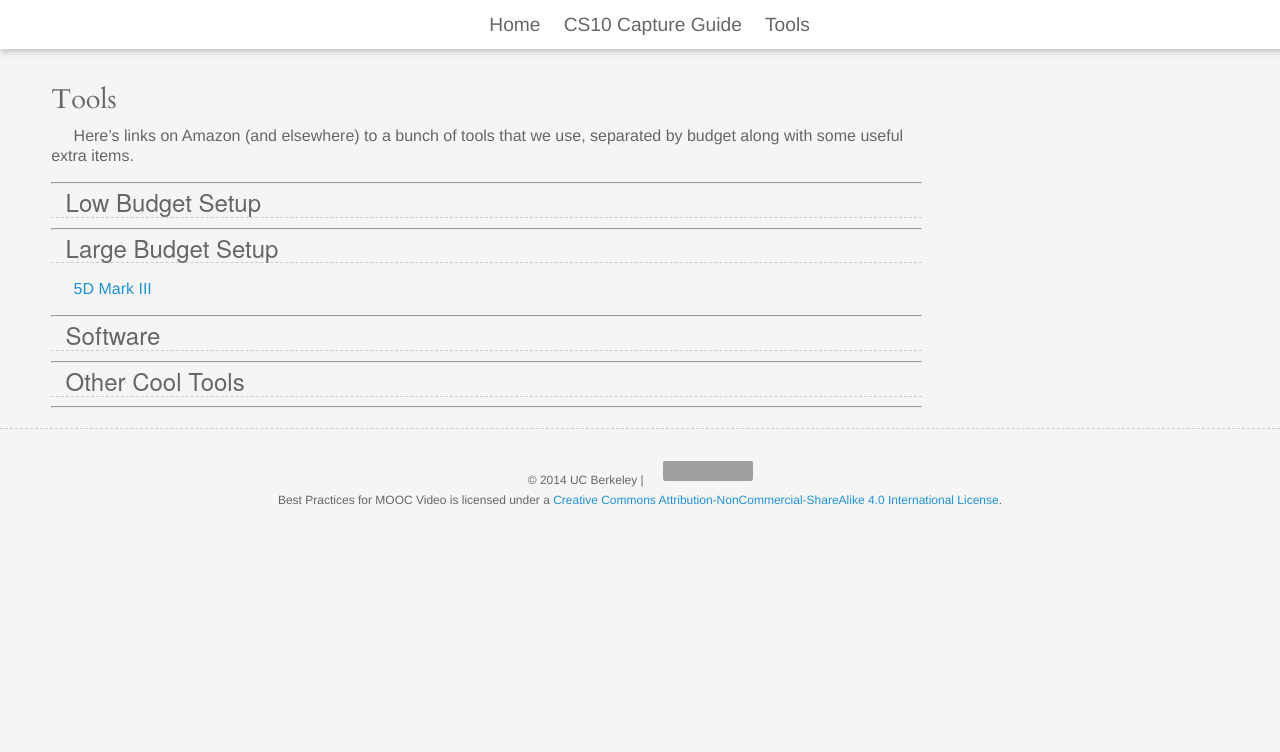
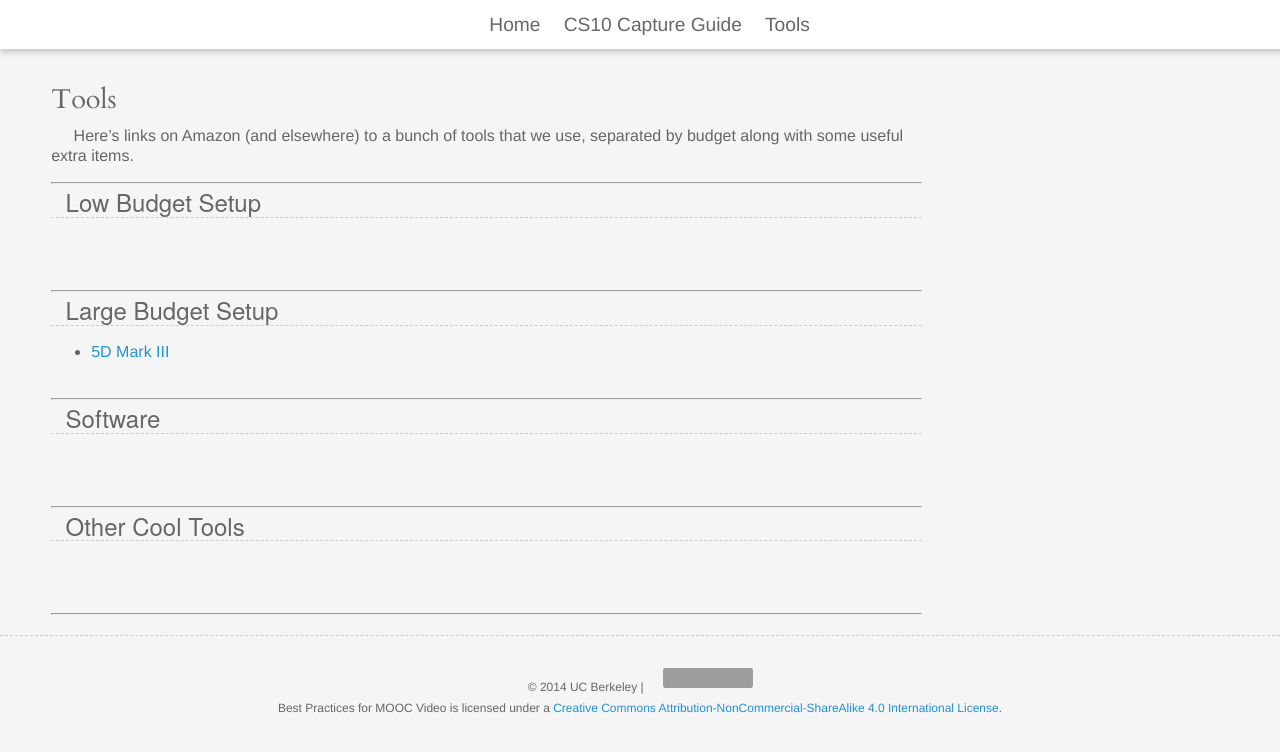
Before and after one commit to cs10/video, a Jekyll site: the page built from tools.md, in a window 1280 px wide. Shown: the top 752 px of the page. Built offline with Jekyll 4.4.1, drawn with Linux system fonts in a browser that asks for light colours; nearby versions of some CDN libraries; some web fonts are replaced; a script that is not in the unit is left out; grey boxes are pictures that could not be loaded.

Commit message:
minor tweaks till I write more

```diff
--- a/site/main.css
+++ b/site/main.css
@@ -146,7 +146,7 @@ p { text-indent: 1.4em; }
 iframe {
   width: 100%;
   border: 0;
-  height: 4000px;
+  height: 4500px;
 }
 
 .footer {
--- a/tools.md
+++ b/tools.md
@@ -10,19 +10,27 @@ by budget along with some useful extra items.
 
 ***
 ## Low Budget Setup
+<br />
+<br />
 
 
 ***
 ## Large Budget Setup
-<a type="amzn" asin="B007FGYZFI">5D Mark III</a>
+* <a type="amzn" asin="B007FGYZFI">5D Mark III</a>
+<br />
+<br />
 
 
 ***
 ## Software
+<br />
+<br />
 
 
 ***
 ## Other Cool Tools
+<br />
+<br />
 
 
 ***
```
